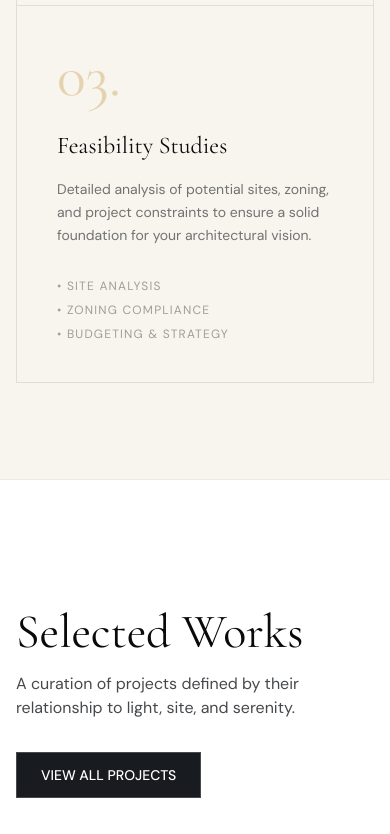
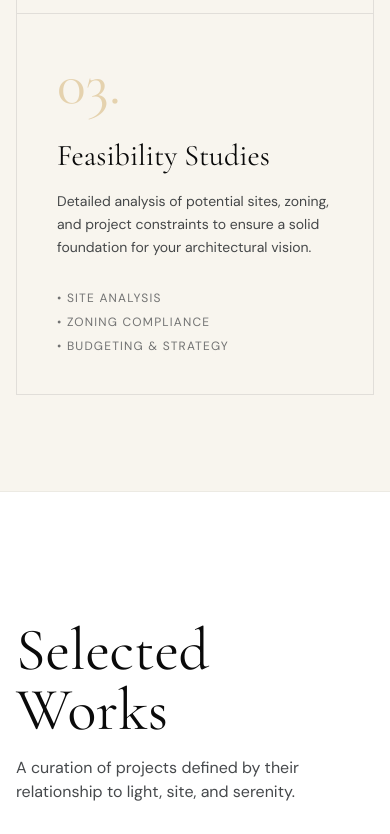
Before and after one commit to adixoo/roshnistudio, a Next.js app: page / in a window 390 px wide. Shown: the part 5560-6394 px from the top of the page. Built offline with nearby package versions, Linux system fonts and the light colour scheme.

Commit message:
fixed text size and colors for home page

```diff
--- a/src/app/_home/CTA.tsx
+++ b/src/app/_home/CTA.tsx
@@ -11,7 +11,7 @@ export default function CTA() {
               Ready to evolve <br />
               your space?
             </h2>
-            <p className="mb-10 max-w-md text-lg font-light text-white/60">
+            <p className="mb-10 max-w-md text-lg font-light text-white/80">
               Begin the conversation about your next architectural project. We
               work globally with clients who value intention and atmosphere.
             </p>
--- a/src/app/_home/Expertise.tsx
+++ b/src/app/_home/Expertise.tsx
@@ -30,7 +30,7 @@ export default function Expertise() {
     <section className="bg-sand-50 border-primary-foreground/5 border-y py-24">
       <div className="mx-auto max-w-7xl px-4">
         <div className="mb-20 text-center">
-          <h2 className="mb-4 font-serif text-4xl md:text-5xl">
+          <h2 className="mb-4 font-serif text-4xl md:text-6xl">
             Our Expertise
           </h2>
           <div className="bg-primary mx-auto h-px w-24" />
@@ -46,13 +46,13 @@ export default function Expertise() {
                 {item.id}
               </span>
 
-              <h3 className="mt-6 mb-4 font-serif text-2xl">{item.title}</h3>
+              <h3 className="mt-6 mb-4 font-serif text-3xl">{item.title}</h3>
 
-              <p className="text-charcoal/60 dark:text-sand/60 mb-8 text-sm leading-relaxed">
+              <p className="text-charcoal/80 dark:text-sand/60 mb-8 text-sm leading-relaxed">
                 {item.description}
               </p>
 
-              <ul className="text-charcoal/40 dark:text-sand/40 space-y-2 text-xs tracking-widest uppercase">
+              <ul className="text-charcoal/60 dark:text-sand/40 space-y-2 text-xs tracking-widest uppercase">
                 {item.points.map((point) => (
                   <li key={point}>• {point}</li>
                 ))}
--- a/src/app/_home/Pillars.tsx
+++ b/src/app/_home/Pillars.tsx
@@ -52,7 +52,7 @@ export default function Pillars() {
                 <span className="text-primary mb-4 block text-xs font-bold tracking-widest uppercase">
                   {pillar.id} / {pillar.category}
                 </span>
-                <h2 className="mb-8 font-serif text-4xl md:text-5xl">
+                <h2 className="mb-8 font-serif text-4xl md:text-6xl">
                   {pillar.title}
                 </h2>
                 <p className="text-primary-foreground/80 mb-6 leading-relaxed">
--- a/src/app/_home/Projects.tsx
+++ b/src/app/_home/Projects.tsx
@@ -34,7 +34,7 @@ export default function Projects() {
       <div className="mx-auto max-w-7xl px-4">
         <div className="mb-16 flex flex-col justify-between gap-8 md:flex-row md:items-center">
           <div>
-            <h2 className="mb-4 font-serif text-5xl">Selected Works</h2>
+            <h2 className="mb-4 font-serif text-6xl">Selected Works</h2>
             <p className="text-primary-foreground/80 max-w-md">
               A curation of projects defined by their relationship to light,
               site, and serenity.
@@ -67,7 +67,7 @@ export default function Projects() {
 
               <div className="flex items-center justify-between">
                 <h3 className="text-xl md:text-2xl">{project.title}</h3>
-                <span className="text-[10px] font-bold tracking-widest uppercase opacity-40">
+                <span className="text-[10px] font-bold tracking-widest uppercase opacity-60">
                   {project.location}
                 </span>
               </div>
--- a/src/app/page.tsx
+++ b/src/app/page.tsx
@@ -22,7 +22,7 @@ export default function Home() {
             Design is not just what it looks like and feels like. Design is how
             it works for the soul.
           </blockquote>
-          <cite className="text-sm font-medium tracking-widest uppercase not-italic opacity-60">
+          <cite className="font-medium tracking-widest uppercase not-italic opacity-60">
             — Kyle Mills, Principal Architect
           </cite>
         </div>
```
Also changed, not shown: 1 other file (tests, documents, lock files or other folders).
